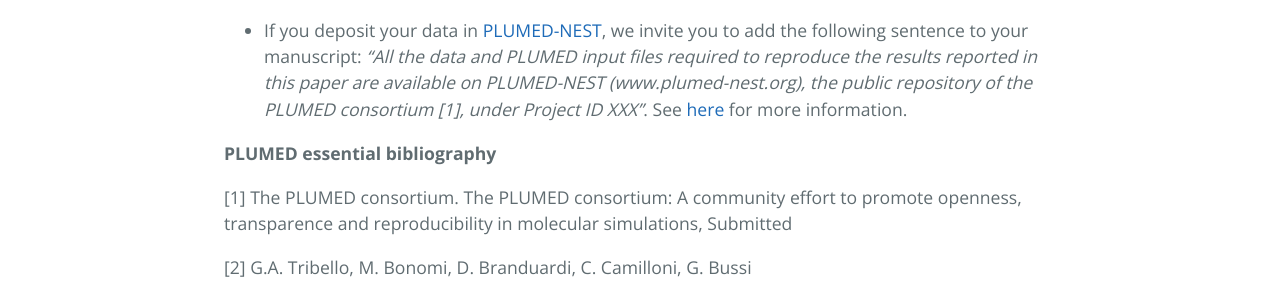
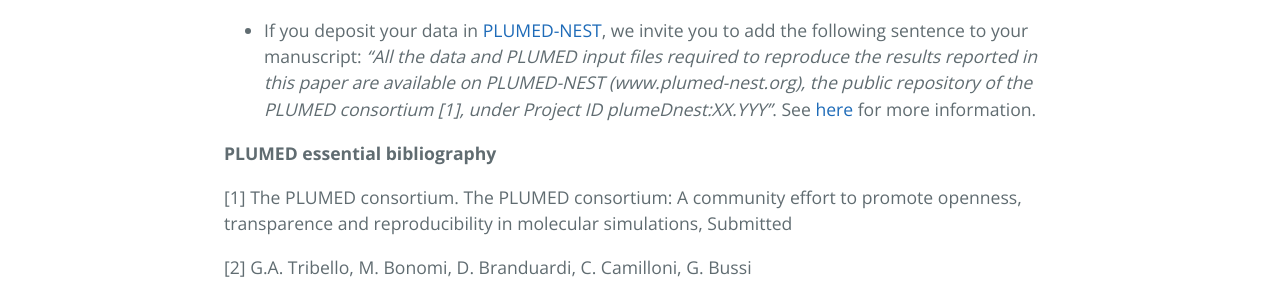
Before and after one commit to plumed/plumed.github.io, a Jekyll site: the page built from cite.md, in a window 1280 px wide. Shown: the part 967-1252 px from the top of the page. Built offline with Jekyll 4.4.1, drawn with Linux system fonts in a browser that asks for light colours; our own code applies the rules of GitHub Pages for plain Markdown files; the repository's description, which GitHub fills in, is left out.

Commit message:
format citation - to be discussed

```diff
--- a/cite.md
+++ b/cite.md
@@ -9,7 +9,7 @@ The development of the PLUMED open source library is not only the hard work of a
 
 - If you use one of the indepedent PLUMED modules or some specific PLUMED features, please also cite the appropriate reference(s). You can find a complete list of suggested references in the PLUMED log file;
 
-- If you deposit your data in [PLUMED-NEST](http://www.plumed-nest.org), we invite you to add the following sentence to your manuscript: *"All the data and PLUMED input files required to reproduce the results reported in this paper are available on PLUMED-NEST (www.plumed-nest.org), the public repository of the PLUMED consortium [1], under Project ID XXX"*. See [here](http://www.plumed-nest.org/Cite.html) for more information.
+- If you deposit your data in [PLUMED-NEST](http://www.plumed-nest.org), we invite you to add the following sentence to your manuscript: *"All the data and PLUMED input files required to reproduce the results reported in this paper are available on PLUMED-NEST (www.plumed-nest.org), the public repository of the PLUMED consortium [1], under Project ID plumeDnest:XX.YYY"*. See [here](http://www.plumed-nest.org/Cite.html) for more information.
 
 **PLUMED essential bibliography**
 
```
